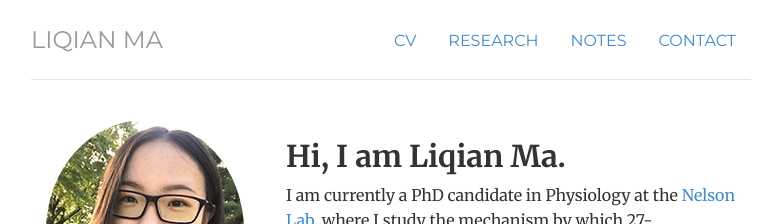
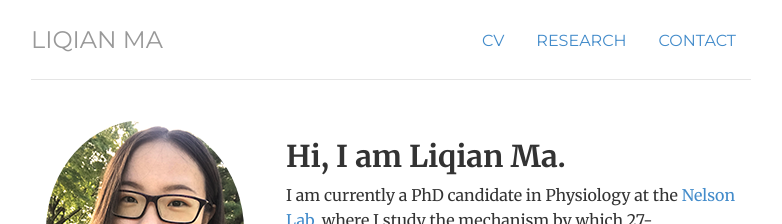
Before and after one commit to liqian-ma/liqian-ma.github.io, a Jekyll site: the page built from index.html, in a window 1280 px wide. Shown: the top 224 px of the page, without its empty margins (249-1031 px from the left). Built offline with Jekyll 4.4.1, drawn with Linux system fonts in a browser that asks for light colours.

Commit message:
Update header.html

```diff
--- a/_includes/header.html
+++ b/_includes/header.html
@@ -2,7 +2,7 @@
 	<ul class="nav nav-pills pull-right">
 		<li class="{{ page.cv }}"><a href="/cv" title="CV/Resume">CV</a></li>
 		<li class="{{ page.research }}"><a href="/research" title="Research">Research</a></li>
-		<li class="{{ page.notes }}"><a href="/notes" title="Notes">Notes</a></li>
+		<!--  <li class="{{ page.notes }}"><a href="/notes" title="Notes">Notes</a></li> -->
 		<li class="{{ page.contact }}"><a href="/contact" title="Contact">Contact</a></li>
 		<!-- <a class="burger-nav></a> -->
 	</ul>
```
